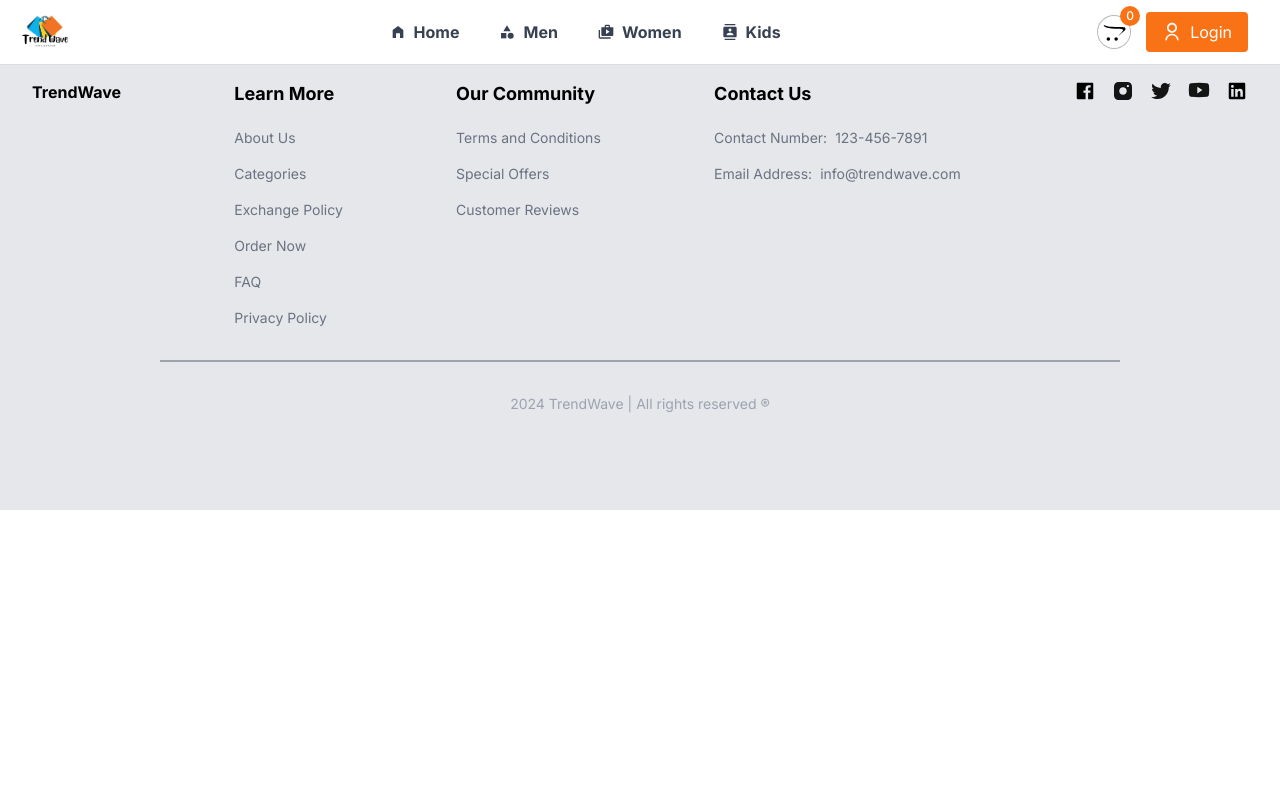
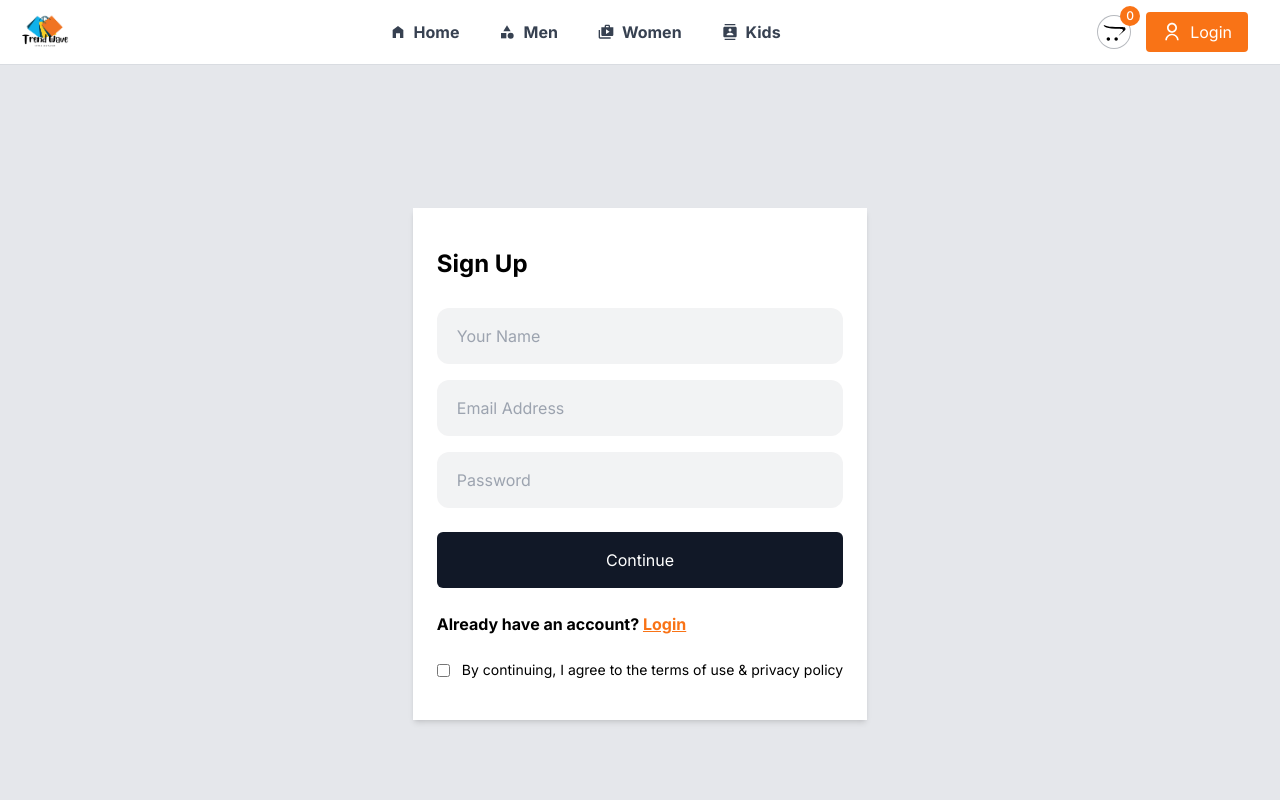
Before and after one commit to rafiashehnil/E-commerce-Site, a React (Vite) app: page /login in a window 1280 px wide. Shown: the top 800 px of the page. Built offline with nearby package versions, Linux system fonts and the light colour scheme.

Commit message:
login page updated

```diff
--- a/src/pages/Category.jsx
+++ b/src/pages/Category.jsx
@@ -23,10 +23,10 @@ const Category = ({ category, banner }) => {
         </div>
       </div>
       <div className="flex flex-col md:flex-row md:justify-between my-8 mx-2 px-4 md:px-8">
-        <h5 className="text-lg font-semibold mb-4 md:mb-0">
+        <h5 className="text-lg mb-4 md:mb-0">
           <span className="font-bold">Showing 1-12</span> out of 36 products
         </h5>
-        <div className="flex items-center gap-2 px-4 py-2 rounded-full ring-1 ring-slate-900/15 bg-white">
+        <div className="flex items-center gap-2 px-4 py-2 rounded-full ring-1 ring-slate-900/15 bg-white w-max">
           Sort by <MdOutlineKeyboardArrowDown />
         </div>
       </div>
@@ -47,6 +47,11 @@ const Category = ({ category, banner }) => {
           return null;
         })}
       </div>
+      <div className="mt-16 text-center w-full"> {/* Centering the button */}
+          <button className="rounded-full bg-black text-white px-6 py-2">
+            Load more
+          </button>
+        </div>
     </section>
   );
 }
--- a/src/pages/Login.jsx
+++ b/src/pages/Login.jsx
@@ -2,8 +2,41 @@ import React from 'react'
 
 const Login = () => {
   return (
-    <div>
-
+    <div className="bg-gray-200 min-h-screen flex items-center justify-center">
+      <section className="max_padd_container flex flex-col items-center pt-32">
+        <div className="max-w-[555px] h-auto bg-white m-auto px-6 py-10 shadow-md">
+          <h3 className="text-2xl font-bold mb-7">Sign Up</h3>
+          <div className="flex flex-col gap-4">
+            <input
+              type="text"
+              placeholder="Your Name"
+              className="h-14 w-full pl-5 bg-slate-900/5 outline-none rounded-xl"
+            />
+            <input
+              type="email"
+              placeholder="Email Address"
+              className="h-14 w-full pl-5 bg-slate-900/5 outline-none rounded-xl"
+            />
+            <input
+              type="password"
+              placeholder="Password"
+              className="h-14 w-full pl-5 bg-slate-900/5 outline-none rounded-xl"
+            />
+          </div>
+          <button className="bg-gray-900 text-white py-4 w-full rounded-md my-6 hover:bg-gray-800 transition">
+            Continue
+          </button>
+          <p className="text-black font-bold">
+            Already have an account? <span className="text-orange-500 underline cursor-pointer">Login</span>
+          </p>
+          <div className="flex items-center mt-6 gap-3">
+            <input type="checkbox" id="terms" className="accent-blue-600"/>
+            <label htmlFor="terms" className="text-sm">
+              By continuing, I agree to the terms of use & privacy policy
+            </label>
+          </div>
+        </div>
+      </section>
     </div>
   )
 }
```
Also changed, not shown: src/assets/images/product_4.jpg, src/components/Popular.jsx (line endings or trailing spaces).
